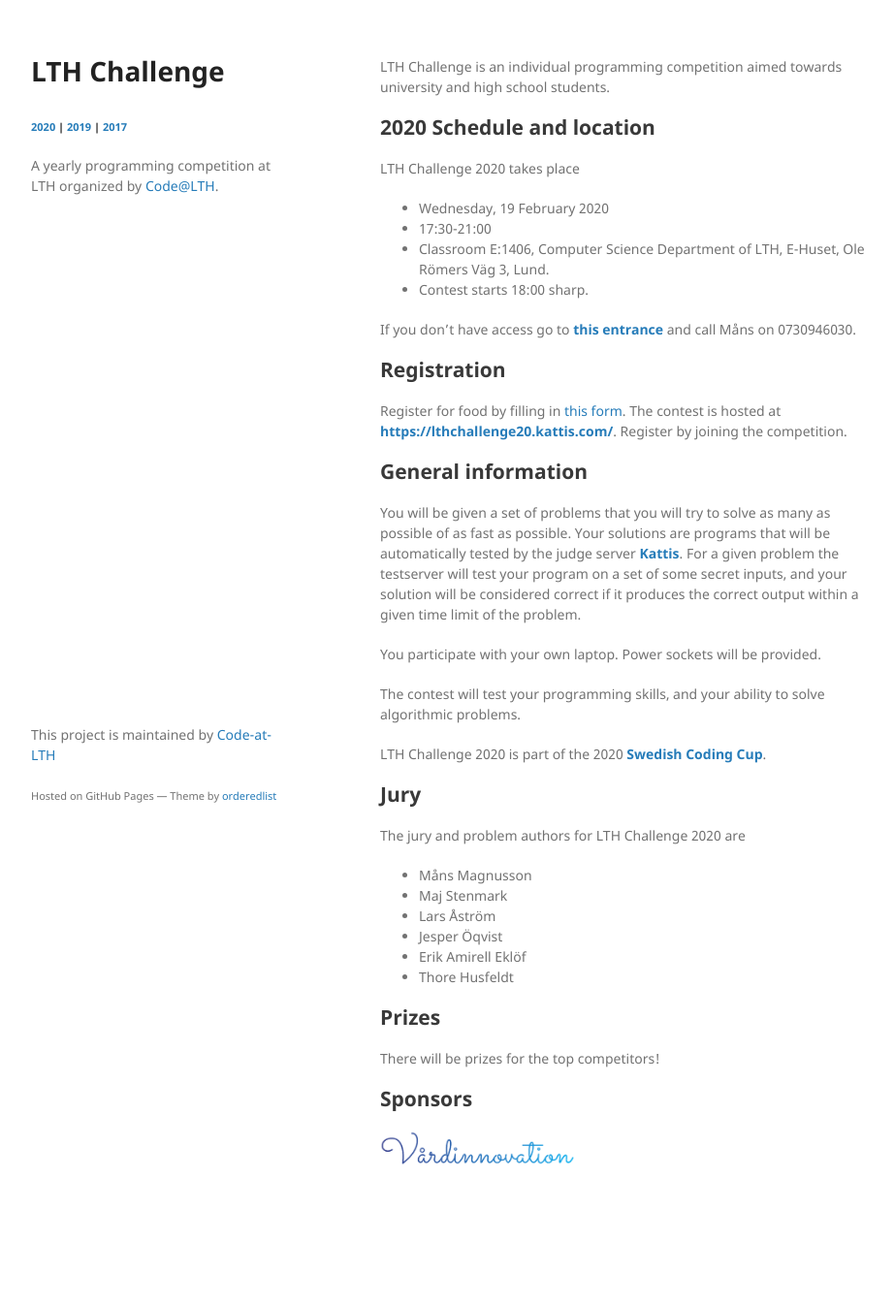
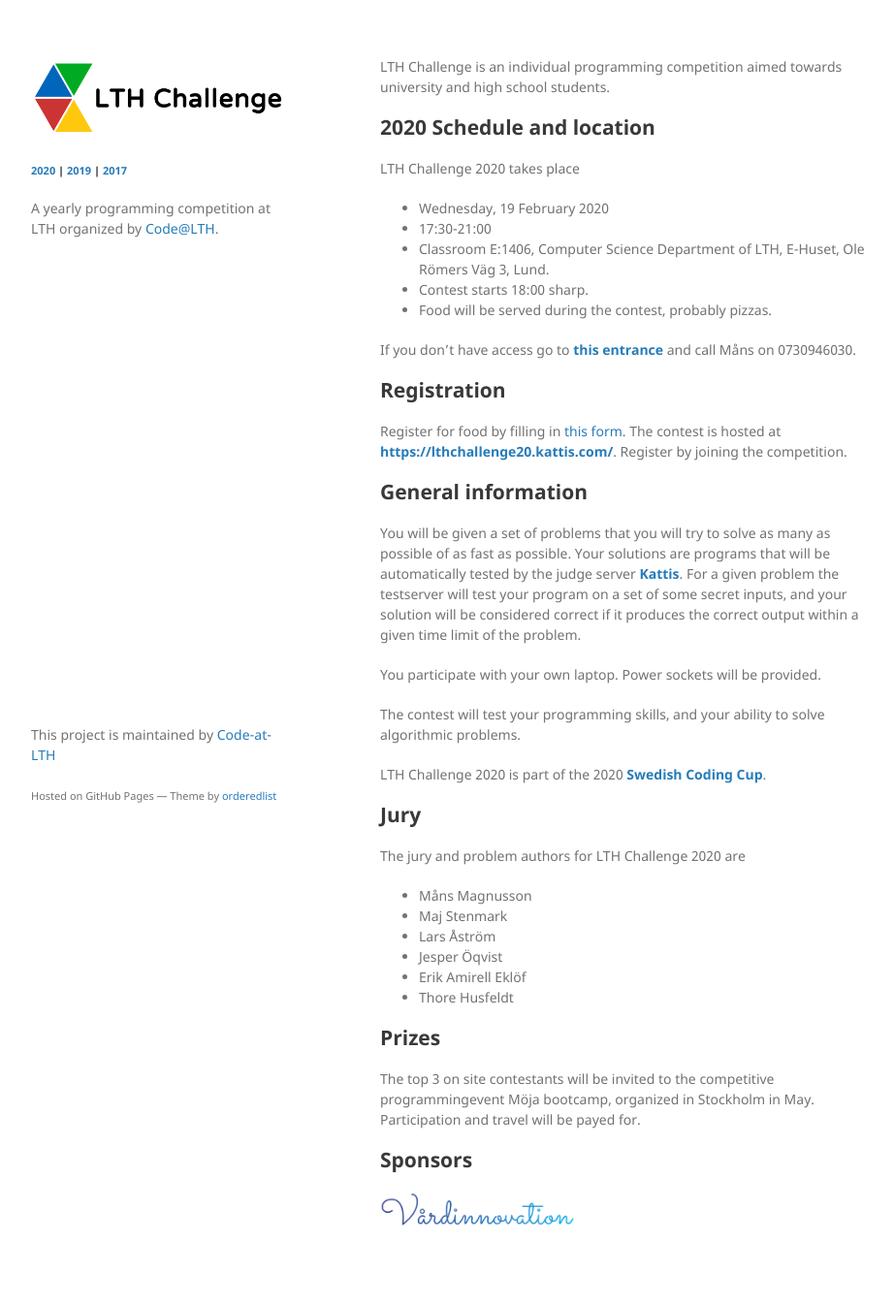
Before and after one commit to Code-at-LTH/lthchallenge, a Jekyll site: the page built from index.md, in a window 1280 px wide. Shown: the whole page at 97% size, without its empty margins (178-1100 px from the left). Built offline with Jekyll 4.4.1, drawn with Linux system fonts in a browser that asks for light colours; before the commit the page ends 1283 px from its top, so only the background shows below that.

Commit message:
add code logo + pizza and prize info

```diff
--- a/_config.yml
+++ b/_config.yml
@@ -2,3 +2,4 @@ title: LTH Challenge
 description: A yearly programming competition at LTH organized by <a href="https://codeatlth.org">Code@LTH</a>.
 theme: jekyll-theme-minimal
 google_analytics: UA-109157638-1
+logo: /assets/images/code-logo-transparent.png
--- a/_layouts/default.html
+++ b/_layouts/default.html
@@ -3,6 +3,19 @@
   <head>
     <meta charset="utf-8">
     <meta http-equiv="X-UA-Compatible" content="chrome=1">
+    <meta name="twitter:title" content="{{ site.title }}">
+    <meta name="twitter:card" content="summary_large_image">
+  {% if page.img %}
+    <meta property="og:image" content="{{ page.img | prepend: site.url }}">
+    <meta name="twitter:image" content="{{ page.img | prepend: site.url }}">
+  {% else %}
+    <meta property="og:image" content="{{ "/assets/images/banner.png" | prepend: site.url }}">
+    <meta name="twitter:image" content="{{ "/assets/images/banner.png" | prepend: site.url }}">
+  {% endif %}
+
+    <link rel="icon" type="image/png" href="{{site.logo}}">
+
+
 
 {% seo %}
 
@@ -16,7 +29,8 @@
     <div class="wrapper">
     <header class="masthead">
       <h1 class="masthead-title">
-        <a href="{{ site.path }}/"> <h1>{{ site.title | default: site.github.repository_name }}</h1> </a>
+        <a href="{{ site.path }}/"><img alt="LTH Challenge" width="100%" src="/assets/images/banner.png" /> </a>
+
         <small>
             <a href="{{ site.path }}/">2020</a>
         </small>
--- a/index.md
+++ b/index.md
@@ -11,6 +11,7 @@ LTH Challenge 2020 takes place
 * 17:30-21:00
 * Classroom E:1406, Computer Science Department of LTH, E-Huset, Ole Römers Väg 3, Lund.
 * Contest starts 18:00 sharp.
+* Food will be served during the contest, probably pizzas.
 
 If you don't have access go to **[this entrance](https://goo.gl/maps/YQGmE5yuW5C2)** and call Måns on 0730946030.
 
@@ -39,7 +40,7 @@ The jury and problem authors for LTH Challenge 2020 are
 * Thore Husfeldt
 
 ## Prizes
-There will be prizes for the top competitors!
+The top 3 on site contestants will be invited to the competitive programmingevent Möja bootcamp, organized in Stockholm in May. Participation and travel will be payed for.
 
 ## Sponsors
 
```
Also changed, not shown: assets/images/banner.png (added), assets/images/code-logo-transparent.png (added).
